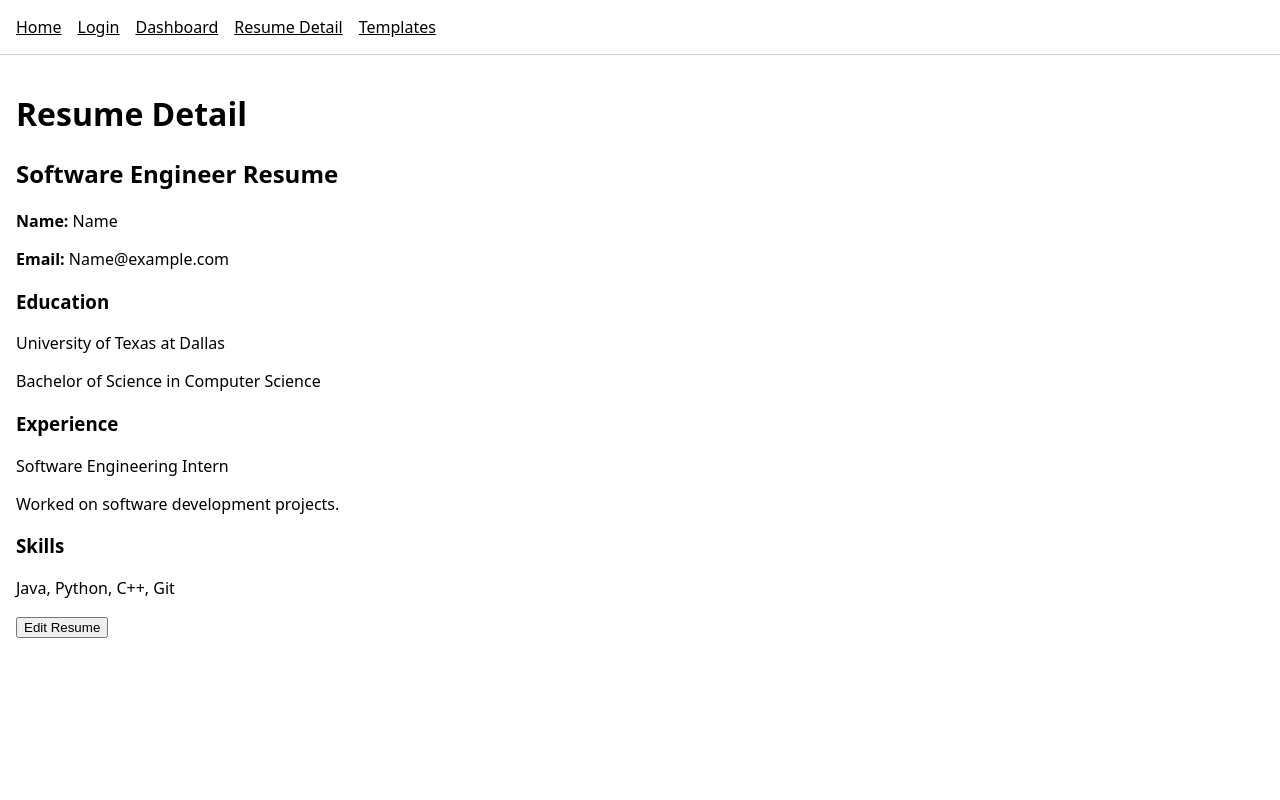
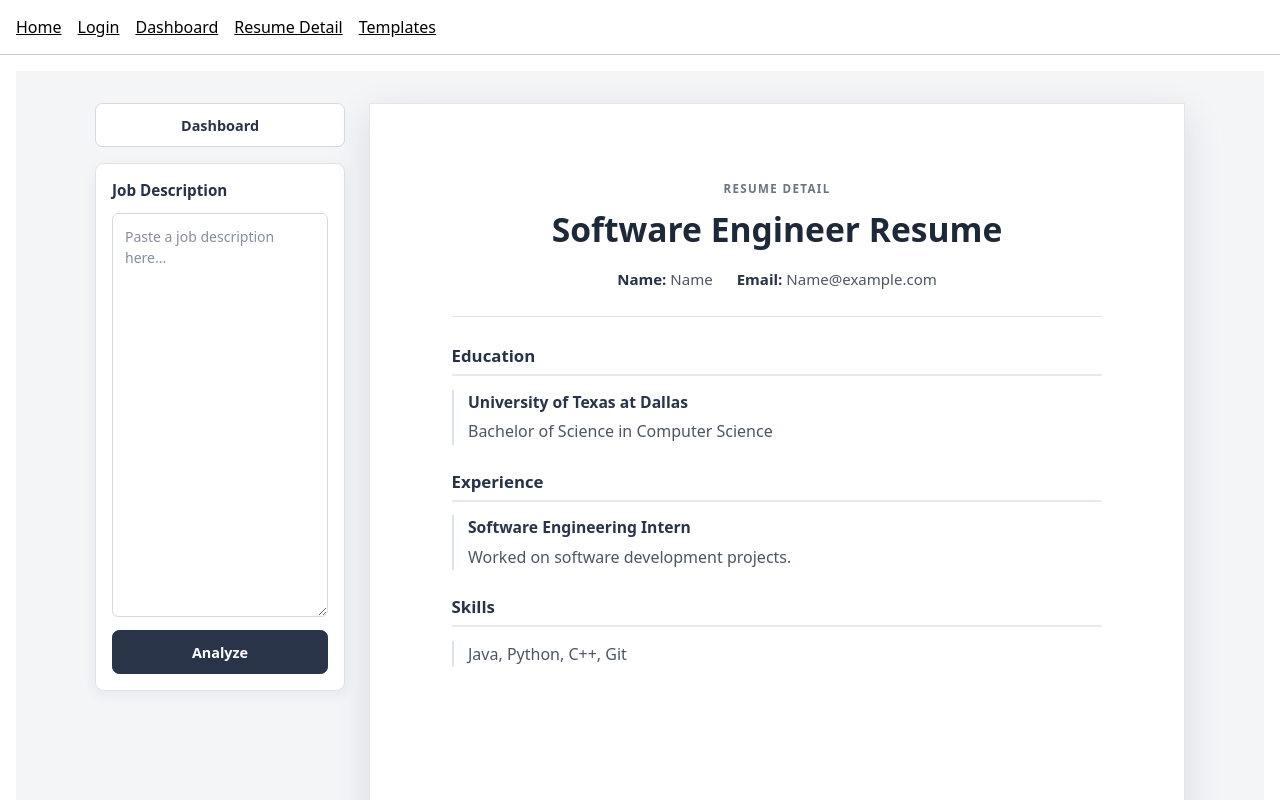
Before and after one commit to khushijmverma-beep/Rezz, a Next.js app: page /resume/demo in a window 1280 px wide. Shown: the top 800 px of the page. Built offline with nearby package versions, Linux system fonts and the light colour scheme.

Commit message:
Edited resume page layout and added AnalyzePanel to take user input for resume analysis

```diff
--- /dev/null
+++ b/app/resume/[id]/page.module.css
@@ -0,0 +1,178 @@
+.resumeView {
+  display: grid;
+  grid-template-columns: 250px minmax(0, 8.5in);
+  align-items: start;
+  justify-content: center;
+  gap: 1.5rem;
+  min-height: calc(100vh - 7rem);
+  padding: 2rem 1rem;
+  color: #202124;
+  background: #f4f5f7;
+}
+
+.sidebar {
+  display: grid;
+  gap: 1rem;
+  width: 100%;
+}
+
+.dashboardLink {
+  display: flex;
+  align-items: center;
+  justify-content: center;
+  width: 100%;
+  min-height: 2.75rem;
+  padding: 0.7rem 1rem;
+  border: 1px solid #d5d9e0;
+  border-radius: 0.45rem;
+  background: #fff;
+  color: #293449;
+  font-size: 0.9rem;
+  font-weight: 600;
+  text-decoration: none;
+  transition: background-color 150ms ease, border-color 150ms ease;
+}
+
+.dashboardLink:hover {
+  border-color: #aeb7c5;
+  background: #f8fafc;
+}
+
+.dashboardLink:focus-visible {
+  outline: 3px solid #91b7f4;
+  outline-offset: 3px;
+}
+
+.paper {
+  width: 100%;
+  min-height: 11in;
+  padding: 0.8in 0.85in;
+  border: 1px solid #e2e5e9;
+  background: #fff;
+  box-shadow: 0 12px 36px rgb(28 39 56 / 12%);
+}
+
+.resumeHeader {
+  padding-bottom: 1.7rem;
+  border-bottom: 1px solid #dfe3e8;
+  text-align: center;
+}
+
+.pageLabel {
+  margin: 0 0 0.8rem;
+  color: #687386;
+  font-size: 0.72rem;
+  font-weight: 700;
+  letter-spacing: 0.12em;
+  text-transform: uppercase;
+}
+
+.resumeHeader h1 {
+  margin: 0;
+  color: #1d2939;
+  font-size: clamp(1.65rem, 4vw, 2.1rem);
+  line-height: 1.2;
+}
+
+.contactDetails {
+  display: flex;
+  flex-wrap: wrap;
+  justify-content: center;
+  gap: 0.4rem 1.5rem;
+  margin-top: 1.25rem;
+  color: #4b5565;
+  font-size: 0.94rem;
+}
+
+.contactDetails p,
+.entry p {
+  margin: 0;
+}
+
+.contactDetails strong {
+  color: #263247;
+}
+
+.resumeSections {
+  display: grid;
+  gap: 1.55rem;
+  padding-top: 1.7rem;
+}
+
+.resumeSection h2 {
+  margin: 0 0 0.85rem;
+  padding-bottom: 0.45rem;
+  border-bottom: 2px solid #e6e9ee;
+  color: #263247;
+  font-size: 1.05rem;
+  font-weight: 700;
+}
+
+.entry {
+  padding-left: 0.9rem;
+  border-left: 2px solid #d8e3f4;
+  color: #4b5565;
+  line-height: 1.65;
+}
+
+.entry h3 {
+  margin: 0 0 0.15rem;
+  color: #273449;
+  font-size: 0.98rem;
+  font-weight: 700;
+}
+
+@media (max-width: 1120px) {
+  .resumeView {
+    grid-template-columns: minmax(0, 1fr);
+    gap: 1rem;
+    min-height: 0;
+    padding: 1rem 0.5rem;
+  }
+
+  .sidebar {
+    width: min(100%, 32rem);
+    justify-self: center;
+  }
+}
+
+@media (max-width: 760px) {
+  .paper {
+    min-height: 0;
+    padding: clamp(1.5rem, 7vw, 3rem) clamp(1.25rem, 7vw, 2.5rem);
+  }
+}
+
+@page {
+  size: letter;
+  margin: 0;
+}
+
+@media print {
+  :global(body > nav) {
+    display: none;
+  }
+
+  :global(body > main) {
+    padding: 0 !important;
+  }
+
+  .resumeView {
+    display: block;
+    min-height: 0;
+    padding: 0;
+    background: #fff;
+  }
+
+  .sidebar {
+    display: none;
+  }
+
+  .paper {
+    width: 8.5in;
+    min-height: 11in;
+    margin: 0;
+    border: 0;
+    box-shadow: none;
+  }
+}
--- a/app/resume/[id]/page.tsx
+++ b/app/resume/[id]/page.tsx
@@ -1,28 +1,56 @@
 import Link from "next/link";
+import AnalyzePanel from "@/components/AnalyzePanel";
+import styles from "./page.module.css";
+
 export default function ResumeDetailPage() {
   return (
-    <main>
-      <h1>Resume Detail</h1>
+    <div className={styles.resumeView}>
+      <aside className={styles.sidebar} aria-label="Resume tools">
+        <Link className={styles.dashboardLink} href="/dashboard">
+          Dashboard
+        </Link>
+        <AnalyzePanel />
+      </aside>
 
-      <h2>Software Engineer Resume</h2>
+      <article className={styles.paper} aria-labelledby="resume-title">
+        <header className={styles.resumeHeader}>
+          <p className={styles.pageLabel}>Resume Detail</p>
+          <h1 id="resume-title">Software Engineer Resume</h1>
+          <div className={styles.contactDetails}>
+            <p>
+              <strong>Name:</strong> Name
+            </p>
+            <p>
+              <strong>Email:</strong> Name@example.com
+            </p>
+          </div>
+        </header>
 
-      <p><strong>Name:</strong> Name</p>
-      <p><strong>Email:</strong> Name@example.com</p>
+        <div className={styles.resumeSections}>
+          <section className={styles.resumeSection} aria-labelledby="education">
+            <h2 id="education">Education</h2>
+            <div className={styles.entry}>
+              <h3>University of Texas at Dallas</h3>
+              <p>Bachelor of Science in Computer Science</p>
+            </div>
+          </section>
 
-      <h3>Education</h3>
-      <p>University of Texas at Dallas</p>
-      <p>Bachelor of Science in Computer Science</p>
+          <section className={styles.resumeSection} aria-labelledby="experience">
+            <h2 id="experience">Experience</h2>
+            <div className={styles.entry}>
+              <h3>Software Engineering Intern</h3>
+              <p>Worked on software development projects.</p>
+            </div>
+          </section>
 
-      <h3>Experience</h3>
-      <p>Software Engineering Intern</p>
-      <p>Worked on software development projects.</p>
-
-      <h3>Skills</h3>
-      <p>Java, Python, C++, Git</p>
-
-      <Link href="/dashboard">
-      <button>Edit Resume</button>
-      </Link>
-    </main>
+          <section className={styles.resumeSection} aria-labelledby="skills">
+            <h2 id="skills">Skills</h2>
+            <div className={styles.entry}>
+              <p>Java, Python, C++, Git</p>
+            </div>
+          </section>
+        </div>
+      </article>
+    </div>
   );
 }
--- /dev/null
+++ b/components/AnalyzePanel.module.css
@@ -0,0 +1,120 @@
+.panel {
+  display: flex;
+  width: 100%;
+  height: 5.5in;
+  padding: 1rem;
+  border: 1px solid #dfe3e8;
+  border-radius: 0.55rem;
+  background: #fff;
+  box-shadow: 0 4px 14px rgb(28 39 56 / 6%);
+  color: #293449;
+}
+
+.form,
+.resultView {
+  display: grid;
+  width: 100%;
+  height: 100%;
+  gap: 0.8rem;
+}
+
+.form {
+  grid-template-rows: auto minmax(0, 1fr) auto;
+}
+
+.heading {
+  margin: 0;
+  color: #263247;
+  font-size: 0.95rem;
+  font-weight: 700;
+}
+
+.textarea {
+  display: block;
+  width: 100%;
+  min-height: 0;
+  height: 100%;
+  resize: vertical;
+  padding: 0.75rem;
+  border: 1px solid #d5d9e0;
+  border-radius: 0.4rem;
+  background: #fff;
+  color: #293449;
+  font: inherit;
+  font-size: 0.875rem;
+  line-height: 1.5;
+}
+
+.textarea::placeholder {
+  color: #858e9c;
+}
+
+.textarea:focus-visible {
+  border-color: #789bd2;
+  outline: 3px solid #dce8fa;
+}
+
+.analyzeButton,
+.secondaryButton {
+  display: flex;
+  align-items: center;
+  justify-content: center;
+  width: 100%;
+  min-height: 2.75rem;
+  padding: 0.7rem 1rem;
+  border: 1px solid #d5d9e0;
+  border-radius: 0.45rem;
+  font: inherit;
+  font-size: 0.9rem;
+  font-weight: 600;
+  cursor: pointer;
+  transition: background-color 150ms ease, border-color 150ms ease;
+}
+
+.analyzeButton {
+  border-color: #293449;
+  background: #293449;
+  color: #fff;
+}
+
+.analyzeButton:hover {
+  border-color: #1d2939;
+  background: #1d2939;
+}
+
+.secondaryButton {
+  background: #fff;
+  color: #293449;
+}
+
+.secondaryButton:hover {
+  border-color: #aeb7c5;
+  background: #f8fafc;
+}
+
+.analyzeButton:focus-visible,
+.secondaryButton:focus-visible {
+  outline: 3px solid #91b7f4;
+  outline-offset: 3px;
+}
+
+.resultView {
+  grid-template-rows: auto minmax(0, 1fr) auto;
+}
+
+.placeholder {
+  margin: 0;
+  min-height: 0;
+  padding: 0.8rem;
+  border: 1px dashed #d5d9e0;
+  border-radius: 0.4rem;
+  color: #687386;
+  font-size: 0.875rem;
+  line-height: 1.5;
+}
+
+@media (max-width: 1120px) {
+  .panel {
+    height: min(5.5in, 65vh);
+  }
+}
--- /dev/null
+++ b/components/AnalyzePanel.tsx
@@ -0,0 +1,52 @@
+"use client";
+
+import { useState, type FormEvent } from "react";
+import styles from "./AnalyzePanel.module.css";
+
+export default function AnalyzePanel() {
+  const [jobDescription, setJobDescription] = useState("");
+  const [showResult, setShowResult] = useState(false);
+
+  function handleSubmit(event: FormEvent<HTMLFormElement>) {
+    event.preventDefault();
+    setShowResult(true);
+  }
+
+  return (
+    <section className={styles.panel} aria-live="polite">
+      {showResult ? (
+        <div className={styles.resultView}>
+          <h2 className={styles.heading}>Result</h2>
+          <p className={styles.placeholder}>
+            Your analysis will appear here.
+          </p>
+          <button
+            className={styles.secondaryButton}
+            type="button"
+            onClick={() => setShowResult(false)}
+          >
+            Edit job description
+          </button>
+        </div>
+      ) : (
+        <form className={styles.form} onSubmit={handleSubmit}>
+          <label className={styles.heading} htmlFor="job-description">
+            Job Description
+          </label>
+          <textarea
+            className={styles.textarea}
+            id="job-description"
+            name="job-description"
+            placeholder="Paste a job description here..."
+            value={jobDescription}
+            onChange={(event) => setJobDescription(event.target.value)}
+            required
+          />
+          <button className={styles.analyzeButton} type="submit">
+            Analyze
+          </button>
+        </form>
+      )}
+    </section>
+  );
+}
```
